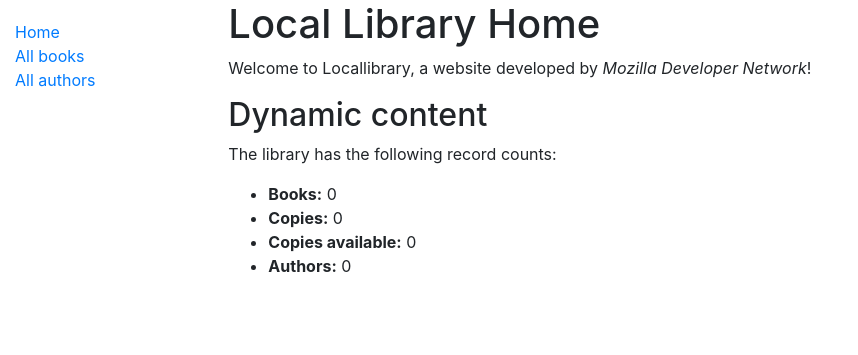
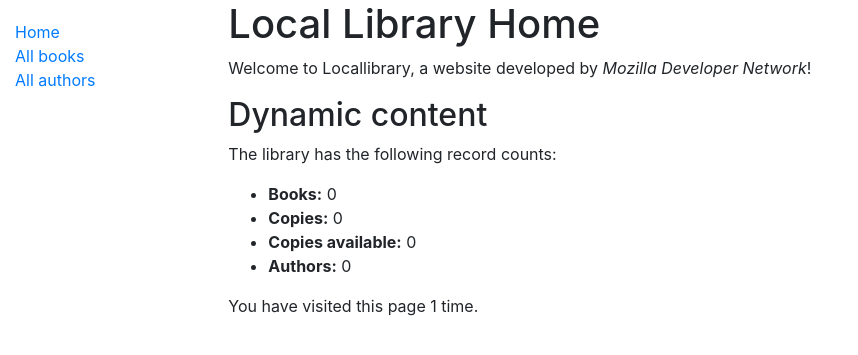
Before and after one commit to nhihy-0598/locallibrary, a Django app: page /catalog/ in a window 1280 px wide. Shown: the top 355 px of the page, without its empty margins (0-858 px from the left). Run offline with Django 5.2, Linux system fonts and the light colour scheme; data that the repository does not hold is empty; some libraries are stand-ins or nearby versions.

Commit message:
Django Tutorial Part 7: Sessions framework
Django Tutorial Part 7: Sessions framework

Django Tutorial Part 7: Sessions framework

Django Tutorial Part 7: Sessions framework

Django Tutorial Part 7: Sessions framework

```diff
--- a/catalog/templates/index.html
+++ b/catalog/templates/index.html
@@ -12,4 +12,11 @@
         <li><strong>{% trans "Copies available:" %}</strong> {{ num_instances_available }}</li>
         <li><strong>{% trans "Authors:" %}</strong> {{ num_authors }}</li>
     </ul>
+    <p>
+        {% blocktrans count num_visits as counter %}
+            You have visited this page {{ counter }} time.
+        {% plural %}
+            You have visited this page {{ counter }} times.
+        {% endblocktrans %}
+    </p>
 {% endblock %}
--- a/catalog/views.py
+++ b/catalog/views.py
@@ -50,12 +50,15 @@ def index(request):
     num_instances = BookInstance.objects.count()
     num_instances_available = BookInstance.objects.filter(status__exact=BookInstance.LOAN_STATUS[2][0]).count()
     num_authors = Author.objects.count()
+    num_visits = request.session.get('num_visits', 0) + 1
+    request.session['num_visits'] = num_visits
 
     context = {
-    'num_books': num_books,
-    'num_instances': num_instances,
-    'num_instances_available': num_instances_available,
-    'num_authors': num_authors,
+        'num_books': num_books,
+        'num_instances': num_instances,
+        'num_instances_available': num_instances_available,
+        'num_authors': num_authors,
+        'num_visits': num_visits,
     }
 
     return render(request, 'index.html', context=context)
```
Lines whose indentation alone changed are shown as unchanged.
